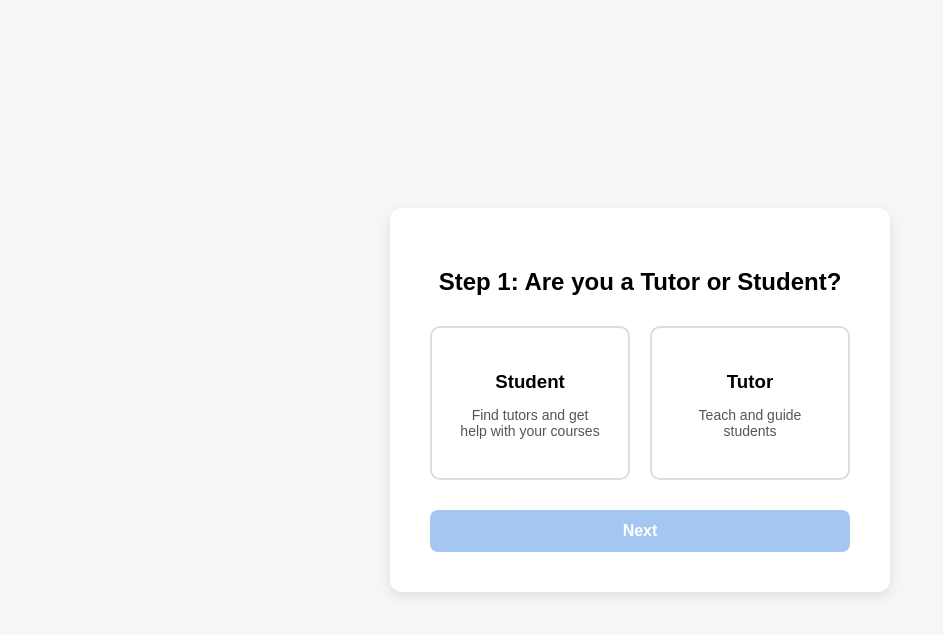
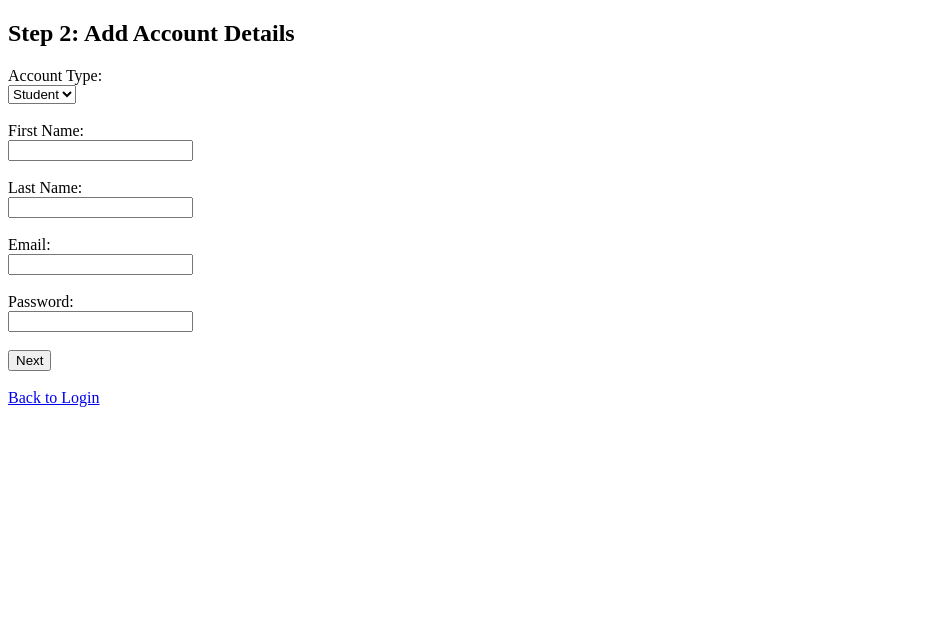
Before and after one commit to KopkauA/TutorSphere, a Flask app: page /signup in a window 1280 px wide. Shown: the top 635 px of the page, without its empty margins (0-943 px from the left). Run offline with Flask 3, Linux system fonts and the light colour scheme.

Commit message:
various changes
- started changing subjects to courses
- consolidated signup
- created tutor_setup

```diff
--- a/app.py
+++ b/app.py
@@ -1,7 +1,7 @@
 # to run, use python app.py
 
 import os
-from flask import Flask, render_template, request, redirect
+from flask import Flask, render_template, request, redirect, jsonify
 from flask import url_for
 from flask_sqlalchemy import SQLAlchemy
 from sqlalchemy import text
@@ -23,12 +23,12 @@ with app.app_context():
     db.session.execute(text('SELECT 1'))
     print('DB Connection Successful')
 
-# page routes
+# -------- PAGE ROUTES -------- #
 @app.route("/")
 def login():
     return render_template("login.html")
 
-
+# login page
 @app.route("/login", methods=["POST"])
 def login_post():
     email = request.form['email']
@@ -37,75 +37,137 @@ def login_post():
     user = User.query.filter_by(email=email, password=password).first()
 
     if user:
-        return redirect(url_for('dashboard'))
+        return redirect(url_for('menu'))
 
     return render_template("login.html", error="Invalid email or password")
 
 
-@app.route("/dashboard")
-def dashboard():
-    return "<h1>You are logged in.</h1>"
-
-@app.route("/signup")
-def signup_choice():
-    return render_template("signup_choice.html")
-
-
-@app.route('/signup/student', methods=['GET', 'POST'])
+@app.route("/signup", methods=["GET", "POST"])
 def signup_student():
     if request.method == 'POST':
         email = request.form['email']
         fname = request.form['fname']
         lname = request.form['lname']
         password = request.form['password']
+        role = request.form["role"]   #(student or tutor)
 
-        new_user = User(
-            email=email,
-            fname=fname,
-            lname=lname,
-            password=password,
-            role='student'
-        )
+        query = """
+            INSERT INTO Users (email, fname, lname, password, role)
+            VALUES (:email, :fname, :lname, :password, :role)
+            """
 
-        db.session.add(new_user)
+        params = {
+            "email": email,
+            "fname": fname,
+            "lname": lname,
+            "password": password,
+            "role": "student"
+        }
+
+        db.session.execute(text(query), params)
         db.session.commit()
 
+        if role == "tutor":
+            return redirect(url_for("tutor_setup", email=email))
+
         return redirect(url_for('login'))
+    return render_template('signup.html')
 
-    return render_template('signup_student.html')
+# after signup, initial tutor setup
+@app.route("/tutor/setup/<email>", methods=["GET", "POST"])
+def tutor_setup(email):
+    if request.method == "POST":
 
-STUDENT_EMAIL = "student1@example.com"
+        subject_ids = request.form["course_ids"].split(",")
+        available_time = request.form["available_time"]
 
+        # insert multiple subjects
+        for sid in subject_ids:
+            sid = sid.strip()
+            if sid == "":
+                continue
 
-@app.route("/signup/tutor")
-def signup_tutor():
-    return render_template("signup_tutor.html")
+            db.session.execute(text("""
+                INSERT INTO Teaches (tutor_email, course_id)
+                VALUES (:email, :course_id)
+            """), {
+                "email": email,
+                "course_id": sid
+            })
 
+        # insert availability
+        db.session.execute(text("""
+            INSERT INTO TutorAvailability (tutor_email, available_time, tutor_status)
+            VALUES (:email, :time, 'available')
+        """), {
+            "email": email,
+            "time": available_time
+        })
+
+        db.session.commit()
+
+        return redirect(url_for("login"))
+
+    return render_template("tutor_setup.html", email=email)
+
+# autocomplete course bar
+@app.route("/api/courses")
+def get_subjects():
+    q = request.args.get("q", "")
+
+    query = """
+    SELECT course_id, course_name
+    FROM Courses
+    WHERE course_name LIKE :q
+    ORDER BY course_name
+    LIMIT 10
+    """
+
+    results = db.session.execute(text(query), {
+        "q": f"%{q}%"
+    }).fetchall()
+
+    return jsonify({
+        "courses": [
+            {
+                "id": r.course_id,        # (stored)
+                "name": r.course_name     # (shown)
+            }
+            for r in results
+        ]
+    })
+
+# website main menu
+@app.route("/menu")
+def dashboard():
+    return "<h1>You are logged in.</h1>"
+
+# search for sessions
 @app.route("/search", methods=["GET", "POST"])
 def search_sessions():
     sessions = []  # empty default
     my_sessions = []  # optional, for sidebar
 
     if request.method == "POST":
-        subject_id = request.form.get("subject")
+        subject_id = request.form.get("course")
         tutor = request.form.get("tutor")
         time = request.form.get("time")
 
         query = """
         SELECT ta.availability_id, ta.available_time,
                u.fname, u.lname,
-               s.subject_id, s.subject_name
+               c.course_id, s.subject_name
         FROM TutorAvailability ta
         JOIN Users u ON ta.tutor_email = u.email
         JOIN Teaches t ON u.email = t.tutor_email
-        JOIN Subjects s ON t.subject_id = s.subject_id
+        JOIN Courses c ON t.course_id = c.course_id
         WHERE ta.tutor_status = 'available'
         """
         params = {}
 
         if subject_id:
-            query += " AND s.subject_id = :subject_id"
-            params["subject_id"] = subject_id
+            query += " AND c.course_id = :course_id"
+            params["course_id"] = subject_id
 
         if tutor:
             query += " AND (u.fname LIKE :tutor OR u.lname LIKE :tutor)"
@@ -119,6 +181,7 @@ def search_sessions():
 
     return render_template("session_search.html", sessions=sessions, my_sessions=my_sessions)
 
+# view personal user's sessions
 @app.route("/book/<int:availability_id>", methods=["POST"])
 def book_session(availability_id):
     db.session.execute(
@@ -129,7 +192,7 @@ def book_session(availability_id):
         {"id": availability_id}
     )
     db.session.commit()
-    return redirect(url_for("search_sessions"))
+    return redirect(url_for("search_courses"))
 
 # for looking at personal active/completed/cancelled sessions
 @app.route("/my-sessions")
--- a/templates/signup_student.html
+++ b/templates/signup.html
@@ -8,7 +8,7 @@ Purpose: gives student the role of student
 <!DOCTYPE html>
 <html>
 <head>
-  <title>Student Sign Up</title>
+  <title>Sign Up</title>
   <link rel="icon" type="image/x-icon" href="/static/Logo_nobackground.png">
 </head>
 <body>
@@ -16,19 +16,28 @@ Purpose: gives student the role of student
   <h2>Step 2: Add Account Details</h2>
 
   <form method="POST" action="{{ url_for('signup_student') }}">
+    <!-- ROLE SELECTION -->
+    <label>Account Type:</label><br>
+    <select name="role" required>
+      <option value="student">Student</option>
+      <option value="tutor">Tutor</option>
+    </select><br><br>
+
+    <!-- NAME -->
     <label>First Name:</label><br>
     <input type="text" name="fname" required><br><br>
-
     <label>Last Name:</label><br>
     <input type="text" name="lname" required><br><br>
 
+    <!-- EMAIL -->
     <label>Email:</label><br>
     <input type="email" name="email" required><br><br>
 
+    <!-- PASSWORD -->
     <label>Password:</label><br>
     <input type="password" name="password" required><br><br>
 
-    <button type="submit">Create Account</button>
+    <button type="submit">Next</button>
   </form>
 
   <br>
```
Also changed, not shown: templates/signup_subject.html (deleted, +0 -12 lines), templates/signup_tutor.html (deleted, +0 -40 lines), templates/tutor_setup.html (added, +25 -0 lines).
